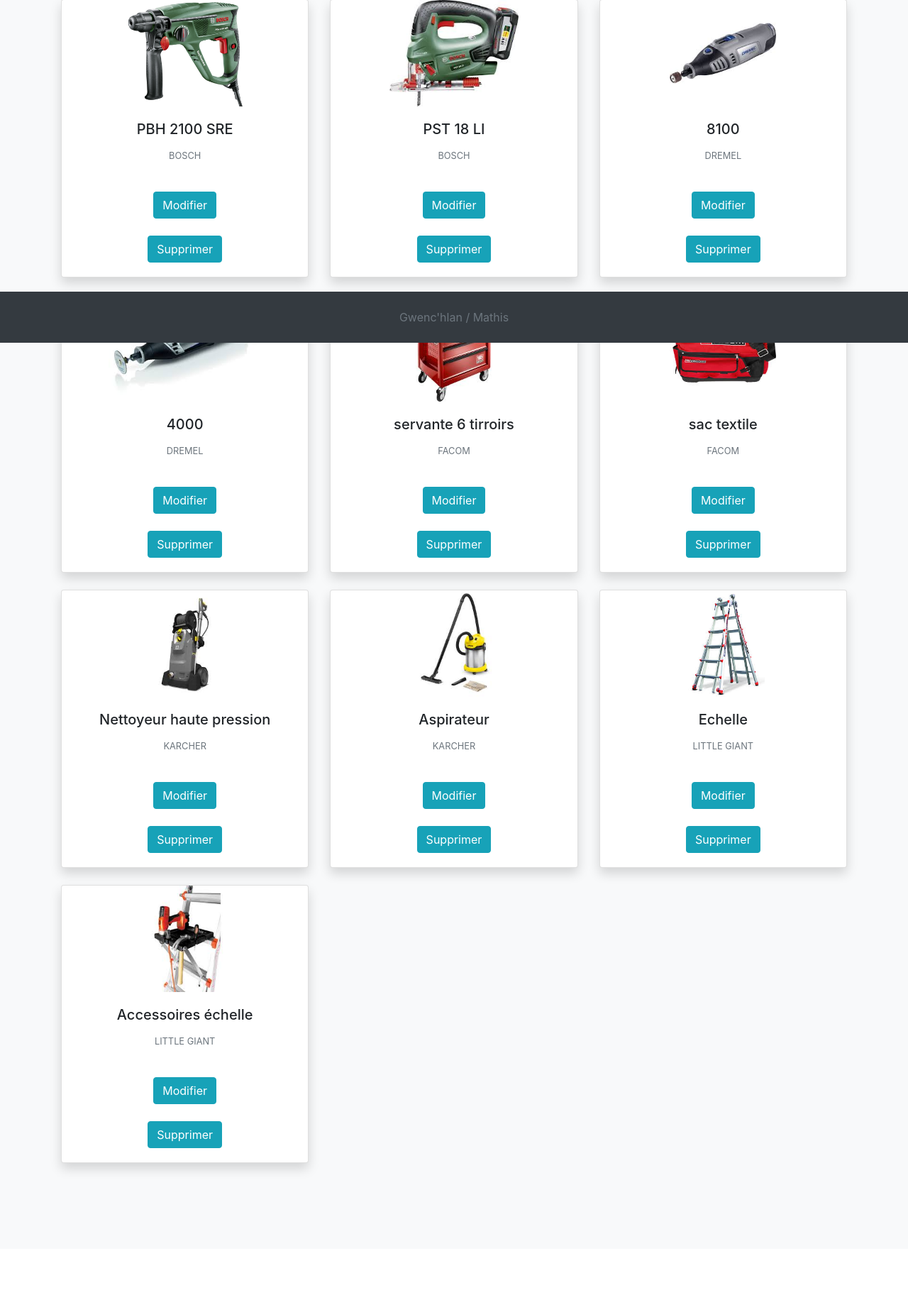
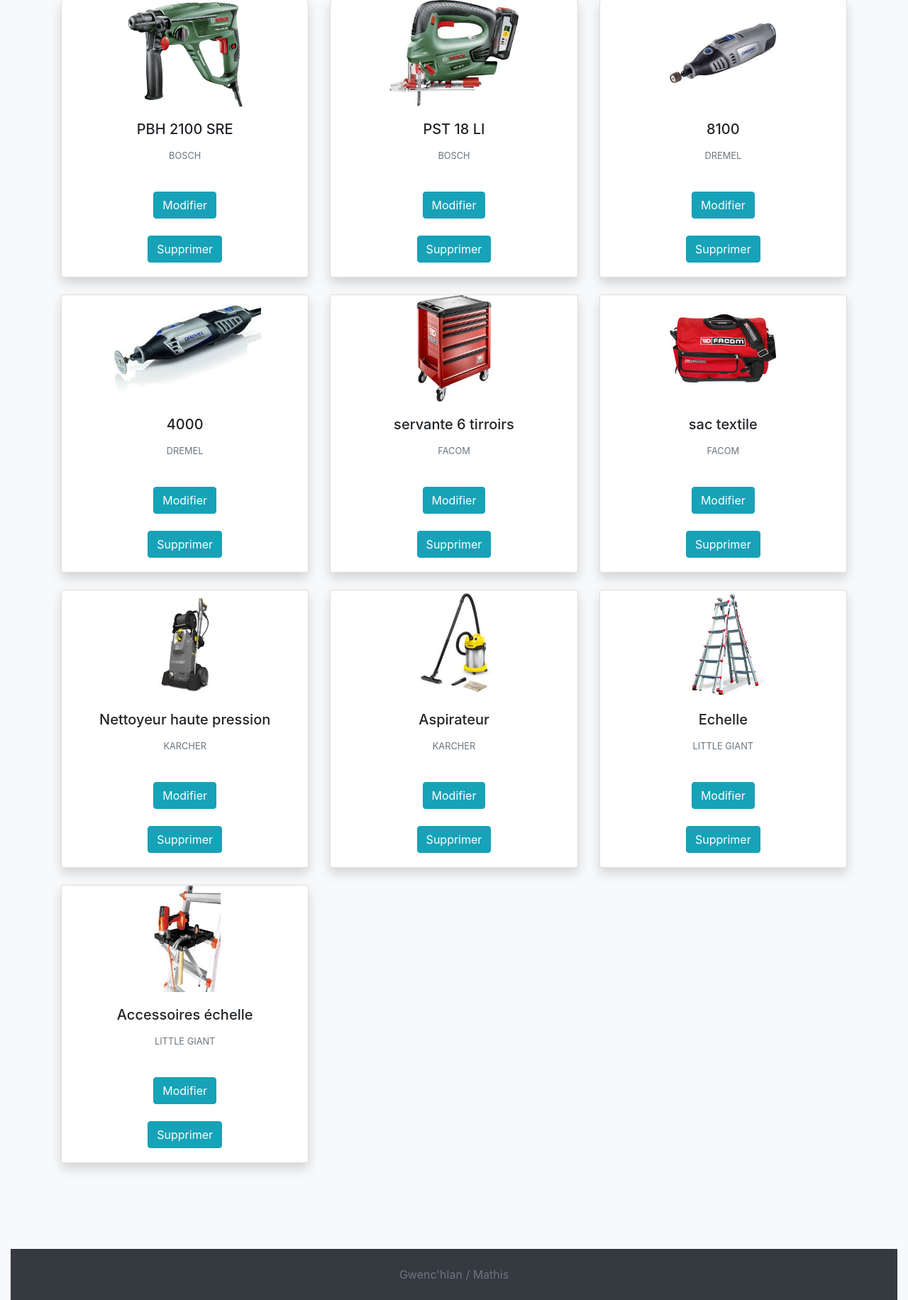
Before and after one commit to eIyth/ProjetWEB2, a PHP site: page /index.php in a window 1280 px wide. Shown: the part 317-2149 px from the top of the page at 71% size. Before the commit the page ends 1972 px from the top, so only its background shows below. Run offline with PHP 8.4, Linux system fonts and the light colour scheme; the visitor is signed in with stand-in values (Sample User, id 1); data comes from the database, SQL or seed files in the repository; some libraries are stand-ins or nearby versions.

Commit message:
Sticky footer

```diff
--- a/fonctions.php
+++ b/fonctions.php
@@ -311,7 +311,7 @@
 {
     ?>
 	<div class="container-fluid">
-		<footer class="footer fixed-bottom bg-dark">
+		<footer class="footer sticked-bottom bg-dark">
 			<div class="container text-center">
 				<br>
 				<span class="text-muted" >Gwenc'hlan / Mathis
```
